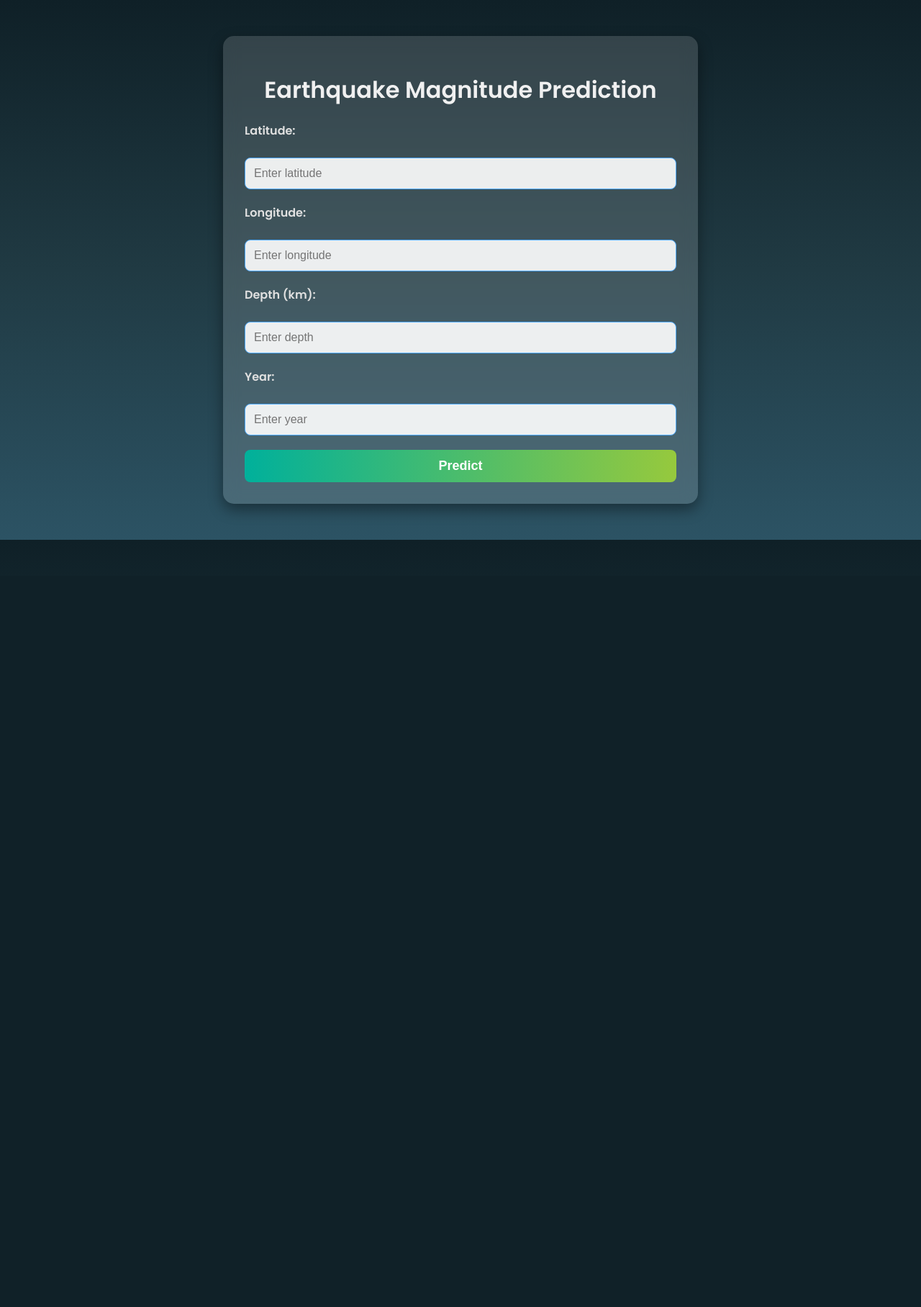
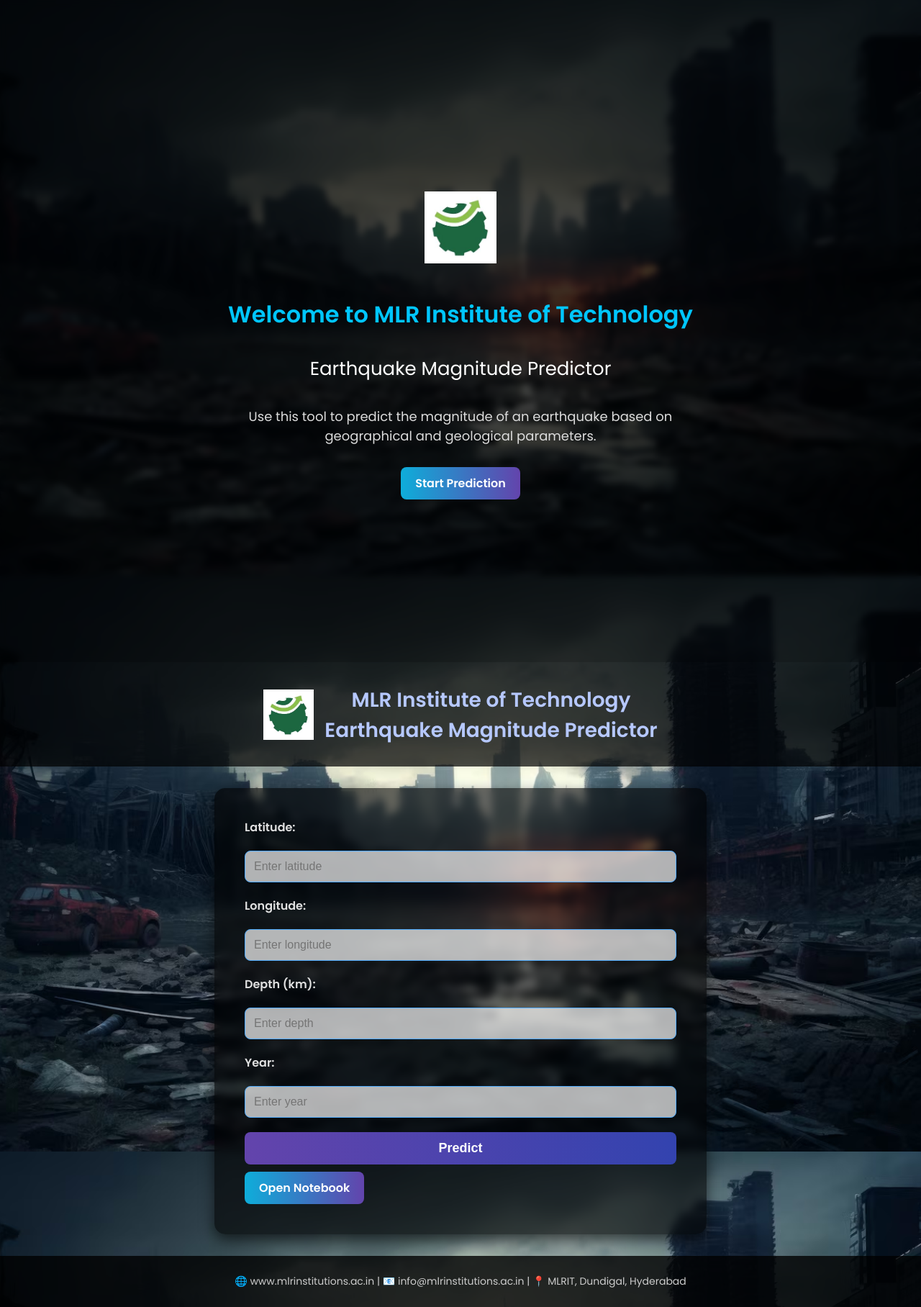
Before and after one commit to siri2k3/earthquake-magnitude-prediction, a Flask app: page / in a window 1280 px wide. Shown: the whole page at 72% size. Before the commit the page ends 750 px from the top, so only its background shows below. Run offline with Flask 3, Linux system fonts and the light colour scheme.

Commit message:
Add new assets and enhance UI for earthquake prediction tool
- Added new images: e.avif, earthquake-bg.jpg, and mlr_logo.png
- Updated style.css for improved layout and design
- Revamped index.html to include a welcome section and reorganized form layout
- Updated earthquake model file

```diff
--- a/app/static/style.css
+++ b/app/static/style.css
@@ -2,25 +2,51 @@ body {
     font-family: 'Poppins', sans-serif;
     margin: 0;
     padding: 0;
-    background: linear-gradient(to bottom, #0f2027, #203a43, #2c5364); /* Darker gradient for better contrast */
-    color: #f0f0f0; /* Light text for better readability */
+    background: url('earthquake-bg.jpg') no-repeat center center fixed;
+    background-size: cover;
+    color: #f0f0f0;
+}
+
+.header {
+    display: flex;
+    align-items: center;
+    justify-content: center;
+    background: rgba(0, 0, 0, 0.7);
+    padding: 9px;
+    text-align: center;
+    flex-wrap: wrap;
+}
+
+.logo {
+    height: 70px;
+    margin-right: 15px;
+}
+.title-container {
+    display: flex;
+    flex-direction: column;
+    justify-content: center;
+}
+.site-title {
+    font-size: 28px;
+    font-weight: 600;
+    color: #b6c8ff;
 }
 
 .container {
     max-width: 600px;
-    margin: 50px auto;
-    background: rgba(255, 255, 255, 0.15); /* Slightly lighter background for better contrast */
-    padding: 30px;
+    margin: 30px auto;
+    background: rgba(0, 0, 0, 0.6);
+    padding: 42px;
     border-radius: 15px;
-    box-shadow: 0 8px 20px rgba(0, 0, 0, 0.4); /* Darker shadow for depth */
-    backdrop-filter: blur(10px);
+    box-shadow: 0 8px 20px rgba(0, 0, 0, 0.6);
+    backdrop-filter: blur(6px);
 }
 
 h1 {
     text-align: center;
-    color: #f0f0f0; /* Light text for better contrast */
     margin-bottom: 20px;
     font-weight: 600;
+    color: #ffffff;
 }
 
 form {
@@ -31,28 +57,27 @@ form {
 
 label {
     font-weight: 600;
-    margin-bottom: 5px;
-    color: #e0e0e0; /* Softer light color for labels */
+    color: #e0e0e0;
 }
 
 input[type="number"] {
     padding: 12px;
-    border: 1px solid #4facfe; /* Highlighted border for better visibility */
+    border: 1px solid #4facfe;
     border-radius: 8px;
     font-size: 16px;
-    background: rgba(255, 255, 255, 0.9); /* Lighter input background */
-    color: #333; /* Dark text for readability */
+    background: rgba(255, 255, 255, 0.686);
+    color: #333;
 }
 
 input[type="number"]:focus {
     outline: none;
-    border-color: #00c6ff; /* Brighter focus color */
-    box-shadow: 0 0 8px rgba(0, 198, 255, 0.7); /* Glow effect for focus */
+    border-color: #00c6ff;
+    box-shadow: 0 0 8px rgba(0, 198, 255, 0.7);
 }
 
 button {
     padding: 12px;
-    background: linear-gradient(to right, #00b09b, #96c93d); /* Green gradient for better contrast */
+    background: linear-gradient(to right, #6344ac, #3343af);
     color: #fff;
     border: none;
     border-radius: 8px;
@@ -101,22 +105,22 @@ button:hover {
     text-align: center;
     font-size: 20px;
     margin-bottom: 15px;
-    font-weight: 600;
-    color: #f0f0f0; /* Light text for better contrast */
-}
-
-#result-container p {
-    font-size: 16px;
-    margin: 5px 0;
-    color: #e0e0e0; /* Softer light color for details */
+    color: #f0f0f0;
 }
 
 #result-container h3 {
     text-align: center;
     font-size: 22px;
     margin-top: 15px;
-    font-weight: 700;
-    color: #00c6ff; /* Bright blue for emphasis */
+    color: #00c6ff;
+}
+
+.footer {
+    text-align: center;
+    padding: 11px;
+    background: rgba(0, 0, 0, 0.8);
+    font-size: 14px;
+    color: #ccc;
 }
 
 @keyframes fadeIn {
@@ -127,18 +131,74 @@ button:hover {
         opacity: 1;
     }
 }
+.welcome-section {
+    height: 100vh;
+    text-align: center;
+    background: rgba(0, 0, 0, 0.75);
+    padding: 80px 20px 40px;
+    display: flex;
+    flex-direction: column;
+    justify-content: center;
+    align-items: center;
+    backdrop-filter: blur(4px);
+    color: #ffffff;
+}
 
-@media (max-width: 768px) {
-    .container {
-        margin: 20px;
-        padding: 20px;
-    }
+.welcome-logo {
+    height: 100px;
+    margin-bottom: 20px;
+}
 
-    h1 {
-        font-size: 22px;
-    }
+.welcome-title {
+    font-size: 32px;
+    font-weight: 700;
+    color: #00c6ff;
+    margin-bottom: 10px;
+}
 
-    button {
-        font-size: 16px;
-    }
+.welcome-subtitle {
+    font-size: 26px;
+    font-weight: 500;
+    color: #ffffff;
+    margin-bottom: 15px;
 }
+
+.welcome-text {
+    font-size: 18px;
+    color: #dcdcdc;
+    max-width: 600px;
+    margin-bottom: 30px;
+}
+
+.scroll-button {
+    padding: 12px 24px;
+    background: linear-gradient(to right, #0eadda, #6344ac);
+    color: #fff;
+    border: none;
+    border-radius: 8px;
+    font-size: 16px;
+    font-weight: 600;
+    cursor: pointer;
+    transition: transform 0.3s ease, background-color 0.3s ease;
+}
+
+.scroll-button:hover {
+    transform: scale(1.05);
+    background: linear-gradient(to right, #7f0101, #990606);
+}
+/* Add to your style.css */
+.scroll-button {
+    font-family: 'Poppins', sans-serif;
+    padding: 10px 20px;
+    font-size: 16px;
+    cursor: pointer;
+    border: none;
+    border-radius: 8px;
+    background-color: #007BFF;
+    color: white;
+    transition: background-color 0.3s ease;
+}
+
+.scroll-button:hover {
+    background-color: #0056b3;
+}
--- a/app/templates/index.html
+++ b/app/templates/index.html
@@ -10,8 +10,26 @@
 </head>
 
 <body>
+    <!-- Welcome Section -->
+    <section class="welcome-section">
+
+        <img src="{{ url_for('static', filename='mlr_logo.png') }}" alt="MLR Logo" class="welcome-logo">
+        <h1 class="welcome-title">Welcome to MLR Institute of Technology</h1>
+        <h2 class="welcome-subtitle">Earthquake Magnitude Predictor</h2>
+        <p class="welcome-text">Use this tool to predict the magnitude of an earthquake based on geographical and geological parameters.</p>
+        <button class="scroll-button" onclick="document.getElementById('form-section').scrollIntoView({ behavior: 'smooth' });">Start Prediction</button>
+    </section>
+
+    <!-- Form Section -->
+    <section id="form-section">
+        <header class="header">
+
+            <img src="{{ url_for('static', filename='mlr_logo.png') }}" alt="MLR Logo" class="logo">
+            <h1 class="site-title">MLR Institute of Technology<br>Earthquake Magnitude Predictor</h1>
+        </header>
+
         <div class="container">
-        <h1>Earthquake Magnitude Prediction</h1>
+
             <form id="prediction-form">
                 <label for="latitude">Latitude:</label>
                 <input type="number" step="any" id="latitude" name="latitude" placeholder="Enter latitude" required>
@@ -29,7 +47,9 @@
                 <div id="loading-spinner" style="display: none;">Loading...</div>
                 <div id="error-messages" style="color: red; margin-top: 10px; display: none;"></div>
             </form>
-
+            <a href="https://colab.research.google.com/drive/1p91_sTPGlREo80crzebP8buIhvsvuAdY?usp=sharing" target="_blank">
+                <button class="scroll-button" style="margin-top: 10px; background-color: #4CAF50;">Open Notebook</button>
+            </a>
             <div id="result-container" style="display: none; margin-top: 20px;">
                 <h2>Prediction Results</h2>
                 <p><strong>Latitude:</strong> <span id="result-latitude"></span></p>
@@ -39,20 +59,23 @@
                 <h3>Predicted Magnitude: <span id="predicted-magnitude"></span></h3>
             </div>
         </div>
+    </section>
+
+    <footer class="footer">
+        <p>🌐 www.mlrinstitutions.ac.in | 📧 info@mlrinstitutions.ac.in | 📍 MLRIT, Dundigal, Hyderabad</p>
+    </footer>
 
     <script>
         document.getElementById('prediction-form').addEventListener('submit', async function (event) {
-            event.preventDefault(); // Prevent default form submission
+            event.preventDefault();
 
             const spinner = document.getElementById('loading-spinner');
-            spinner.style.display = 'block'; // Show spinner
+            spinner.style.display = 'block';
 
-            // Clear previous error messages
             const errorMessagesDiv = document.getElementById('error-messages');
             errorMessagesDiv.style.display = 'none';
             errorMessagesDiv.innerHTML = '';
 
-            // Form validation
             const latitude = parseFloat(document.getElementById('latitude').value);
             const longitude = parseFloat(document.getElementById('longitude').value);
             const depth = parseFloat(document.getElementById('depth').value);
@@ -75,7 +98,7 @@
             if (errorMsg) {
                 errorMessagesDiv.innerHTML = errorMsg;
                 errorMessagesDiv.style.display = 'block';
-                spinner.style.display = 'none'; // Hide spinner
+                spinner.style.display = 'none';
                 return;
             }
 
@@ -93,8 +116,6 @@
                 }
 
                 const data = await response.json();
-
-                // Populate result details
                 document.getElementById('result-latitude').textContent = latitude;
                 document.getElementById('result-longitude').textContent = longitude;
                 document.getElementById('result-depth').textContent = depth;
@@ -107,7 +128,7 @@
                 errorMessagesDiv.innerHTML = '<p>Failed to predict magnitude. Please try again.</p>';
                 errorMessagesDiv.style.display = 'block';
             } finally {
-                spinner.style.display = 'none'; // Hide spinner
+                spinner.style.display = 'none';
             }
         });
     </script>
```
Also changed, not shown: other parts of app/static/style.css (+3 -24 lines), app/static/e.avif (added), app/static/earthquake-bg.jpg (added), app/static/mlr_logo.png (added), 1 other file. Lines whose indentation alone changed are shown as unchanged.
